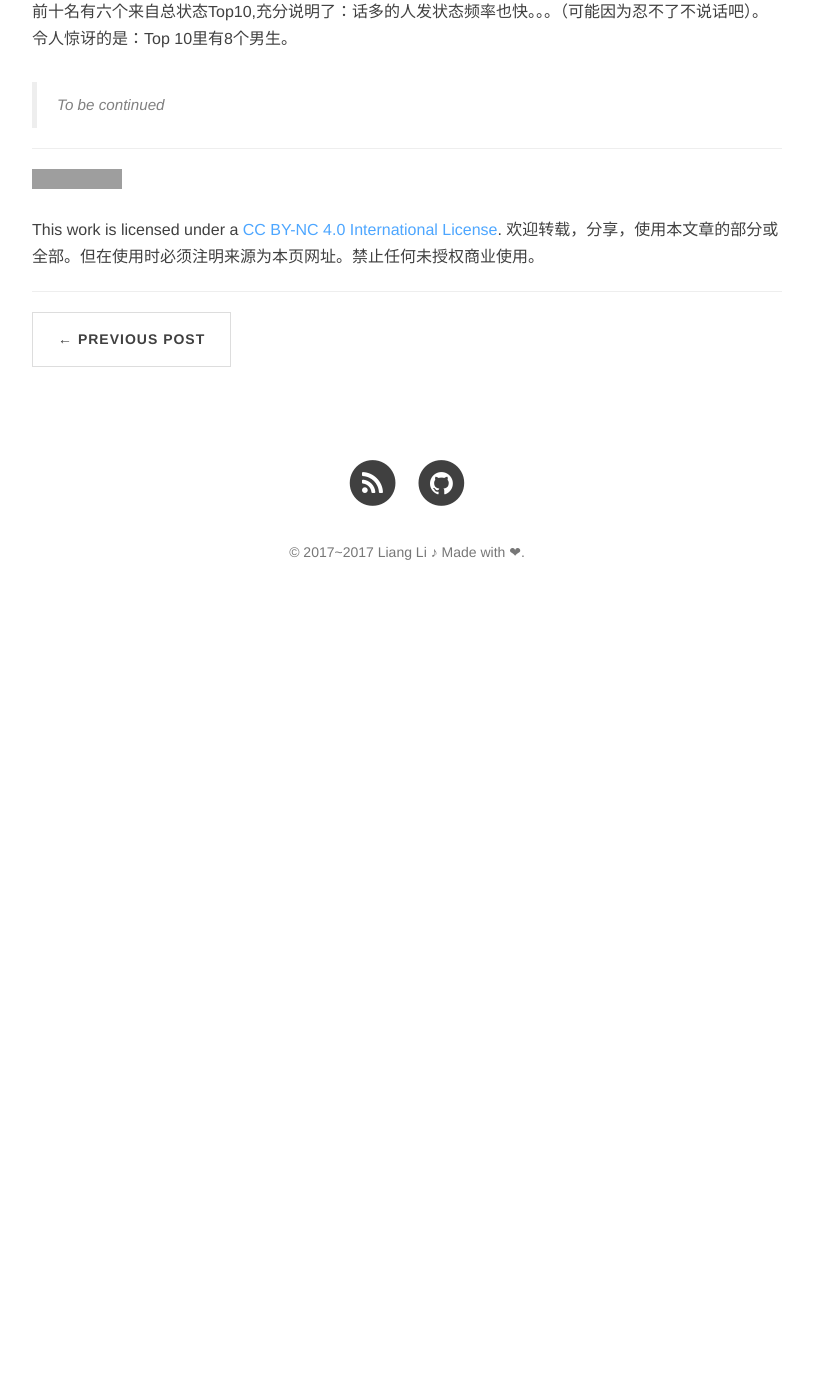
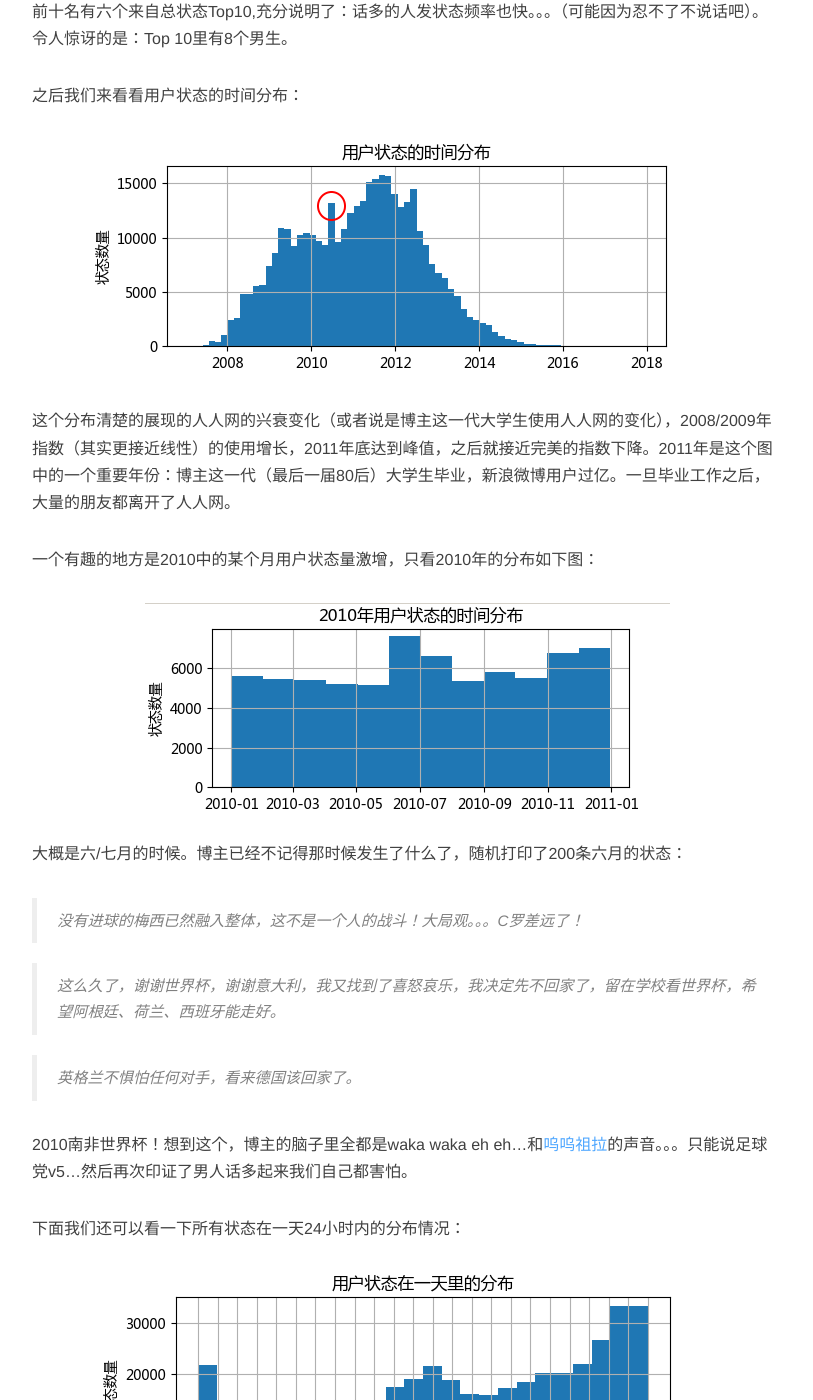
Before and after one commit to liangli2718/liangli2718.github.io, a Jekyll site: the page built from _posts/2017-12-05-renrenSpider(2).md, in a window 1280 px wide and 1400 px high, scrolled down 7490 px. Shown: the whole window, without its empty margins (233-1046 px from the left). Built offline with Jekyll 4.4.1, drawn with Linux system fonts in a browser that asks for light colours; nearby versions of some CDN libraries; formulas are drawn with MathJax 3; comment, search, counter and statistics services are not loaded; before the commit the page ends 8120 px from its top, so only the background shows below that; grey boxes are pictures that could not be loaded.

Commit message:
added more overall analysis

```diff
--- a/_posts/2017-12-05-renrenSpider(2).md
+++ b/_posts/2017-12-05-renrenSpider(2).md
@@ -239,4 +239,30 @@ $$ StatusRate = {TotalNumOfStatus \over DaysInbetween} $$
 
 前十名有六个来自总状态Top10,充分说明了：话多的人发状态频率也快。。。（可能因为忍不了不说话吧）。令人惊讶的是：Top 10里有8个男生。
 
->To be continued
+之后我们来看看用户状态的时间分布：
+
+![timeDist](/img/2017-12-03/timeDist.png){: .center-image}
+
+这个分布清楚的展现的人人网的兴衰变化（或者说是博主这一代大学生使用人人网的变化），2008/2009年指数（其实更接近线性）的使用增长，2011年底达到峰值，之后就接近完美的指数下降。2011年是这个图中的一个重要年份：博主这一代（最后一届80后）大学生毕业，新浪微博用户过亿。一旦毕业工作之后，大量的朋友都离开了人人网。
+
+一个有趣的地方是2010中的某个月用户状态量激增，只看2010年的分布如下图：
+
+![timeDist](/img/2017-12-03/dist2010.png){: .center-image}
+
+大概是六/七月的时候。博主已经不记得那时候发生了什么了，随机打印了200条六月的状态：
+
+>没有进球的梅西已然融入整体，这不是一个人的战斗！大局观。。。C罗差远了！
+
+>这么久了，谢谢世界杯，谢谢意大利，我又找到了喜怒哀乐，我决定先不回家了，留在学校看世界杯，希望阿根廷、荷兰、西班牙能走好。
+
+>英格兰不惧怕任何对手，看来德国该回家了。
+
+2010南非世界杯！想到这个，博主的脑子里全都是waka waka eh eh...和[呜呜祖拉](https://zh.wikipedia.org/wiki/%E5%91%9C%E5%91%9C%E7%A5%96%E6%8B%89)的声音。。。只能说足球党v5...然后再次印证了男人话多起来我们自己都害怕。
+
+下面我们还可以看一下所有状态在一天24小时内的分布情况：
+
+![timeDist](/img/2017-12-03/dayDist.png){: .center-image}
+
+全是夜猫子。。。
+
+>未完待续
```
Also changed, not shown: img/2017-12-03/dayDist.png (added), img/2017-12-03/dist2010.png (added), img/2017-12-03/timeDist.png (added).
